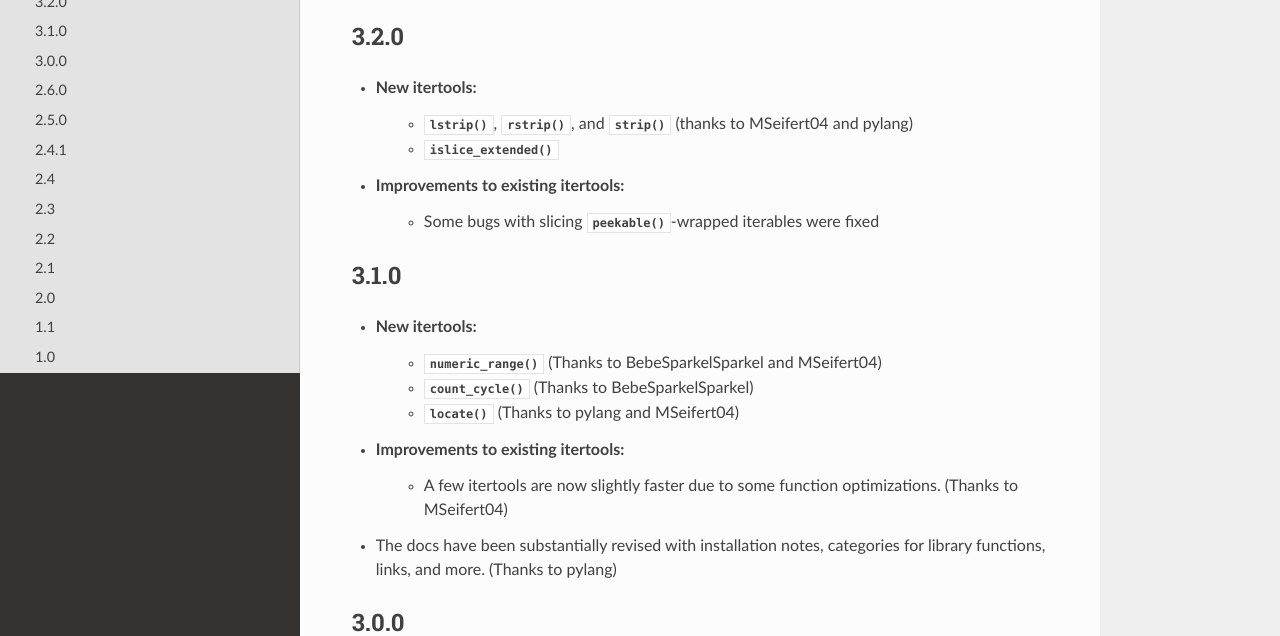
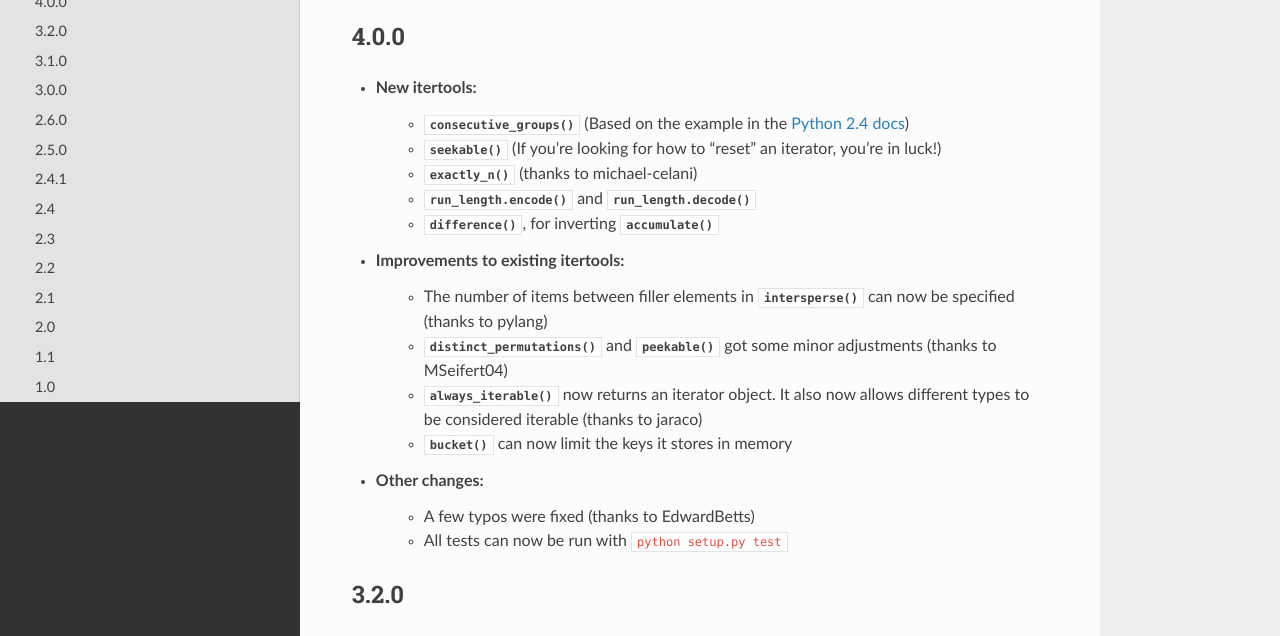
Before and after one commit to PhilippWeinman/more-itertools, a Sphinx documentation site: the page built from docs/versions.rst, in a window 1280 px wide and 900 px high, cut to the strip 264-900 px from the top of the window. Built offline with Sphinx 7.4.7 and the Read the Docs theme 2.0.0, drawn with Linux system fonts in a browser that asks for light colours.

```diff
--- a/docs/conf.py
+++ b/docs/conf.py
@@ -50,7 +50,7 @@ copyright = u'2012, Erik Rose'
 # built documents.
 #
 # The short X.Y version.
-version = '3.2.0'
+version = '4.0.0'
 # The full version, including alpha/beta/rc tags.
 release = version
 
--- a/docs/versions.rst
+++ b/docs/versions.rst
@@ -4,8 +4,32 @@ Version History
 
 .. automodule:: more_itertools
 
+4.0.0
+-----
+
+* New itertools:
+    * :func:`consecutive_groups` (Based on the example in the `Python 2.4 docs <https://docs.python.org/release/2.4.4/lib/itertools-example.html>`_)
+    * :func:`seekable` (If you're looking for how to "reset" an iterator,
+      you're in luck!)
+    * :func:`exactly_n` (thanks to michael-celani)
+    * :func:`run_length.encode` and :func:`run_length.decode`
+    * :func:`difference`, for inverting :func:`accumulate`
+
+* Improvements to existing itertools:
+    * The number of items between filler elements in :func:`intersperse` can
+      now be specified (thanks to pylang)
+    * :func:`distinct_permutations` and :func:`peekable` got some minor
+      adjustments (thanks to MSeifert04)
+    * :func:`always_iterable` now returns an iterator object. It also now
+      allows different types to be considered iterable (thanks to jaraco)
+    * :func:`bucket` can now limit the keys it stores in memory
+* Other changes:
+    * A few typos were fixed (thanks to EdwardBetts)
+    * All tests can now be run with ``python setup.py test``
+
 3.2.0
 -----
+
 * New itertools:
     * :func:`lstrip`, :func:`rstrip`, and :func:`strip`
       (thanks to MSeifert04 and pylang)
--- a/setup.py
+++ b/setup.py
@@ -28,7 +28,7 @@ def get_long_description():
 
 setup(
     name='more-itertools',
-    version='3.2.0',
+    version='4.0.0',
     description='More routines for operating on iterables, beyond itertools',
     long_description=get_long_description(),
     author='Erik Rose',
```
